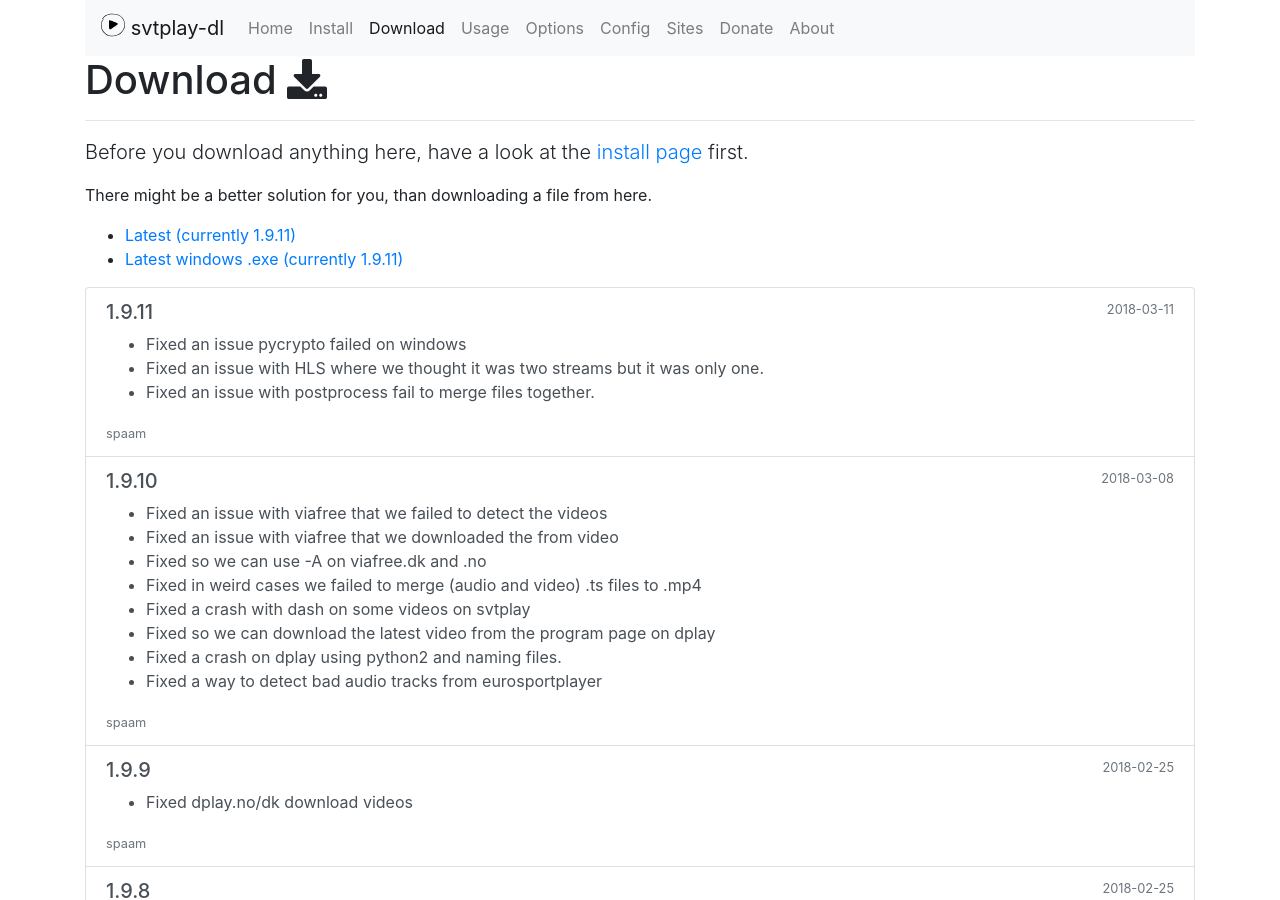
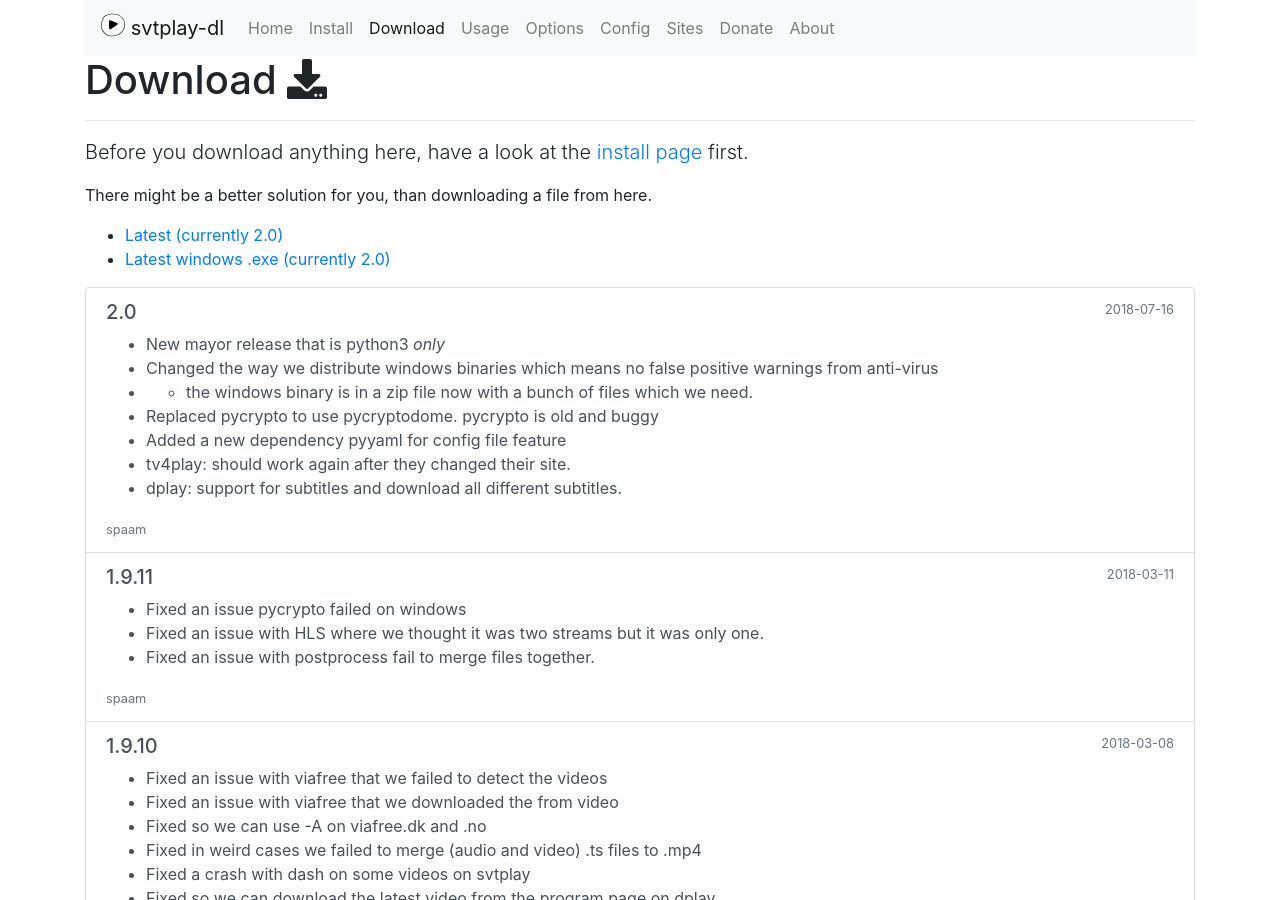
Before and after one commit to spaam/svtplay-dl-web, a Jekyll site: the page built from download.md, in a window 1280 px wide and 900 px high. Built offline with Jekyll 4.4.1, drawn with Linux system fonts in a browser that asks for light colours; nearby versions of some CDN libraries.

Commit message:
New version 2.0

```diff
--- a/_layouts/home.html
+++ b/_layouts/home.html
@@ -15,7 +15,7 @@
             <a href="/install/" class="btn btn-lg btn-outline-primary mb-3 mb-md-0 mr-md-3">Get started</a>
             <a href="/archive/" class="btn btn-lg btn-outline-secondary">Download</a>
         </div>
-        <p class="text-muted mb-0">Currently v1.9.11 (2018-03-12)</p>
+        <p class="text-muted mb-0">Currently v2.0 (2018-07-16)</p>
     </div>
     <div class="col-md-6">
         <img src="/assets/brand/logo.svg" width="256" height="256" class="img-fluid mb-3">
--- /dev/null
+++ b/_posts/2018-07-16-2.0.md
@@ -0,0 +1,16 @@
+---
+layout: post
+title: 2.0
+date:   2018-07-16 21:55:00 +0200
+categories: releases
+windows: true
+binary: true
+---
+
+* New mayor release that is python3 *only*
+* Changed the way we distribute windows binaries which means no false positive warnings from anti-virus
+* * the windows binary is in a zip file now with a bunch of files which we need.
+* Replaced pycrypto to use pycryptodome. pycrypto is old and buggy
+* Added a new dependency pyyaml for config file feature
+* tv4play: should work again after they changed their site.
+* dplay: support for subtitles and download all different subtitles.
--- a/download.md
+++ b/download.md
@@ -10,8 +10,8 @@
 
 There might be a better solution for you, than downloading a file from here.
 
-* [Latest (currently 1.9.11)](https://svtplay-dl.se/download/latest/svtplay-dl)
-* [Latest windows .exe (currently 1.9.11)](https://svtplay-dl.se/download/latest/svtplay-dl.exe)
+* [Latest (currently 2.0)](https://svtplay-dl.se/download/latest/svtplay-dl)
+* [Latest windows .exe (currently 2.0)](https://svtplay-dl.se/download/latest/svtplay-dl.zip)
 
 <div class="list-group">
 {% for post in site.posts %}
```
